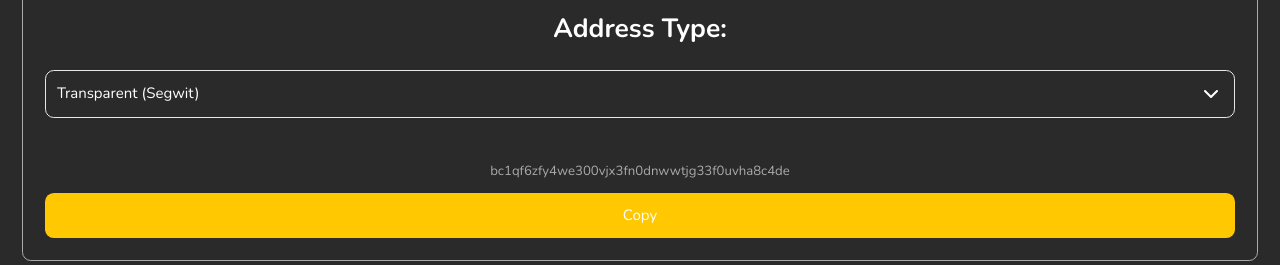
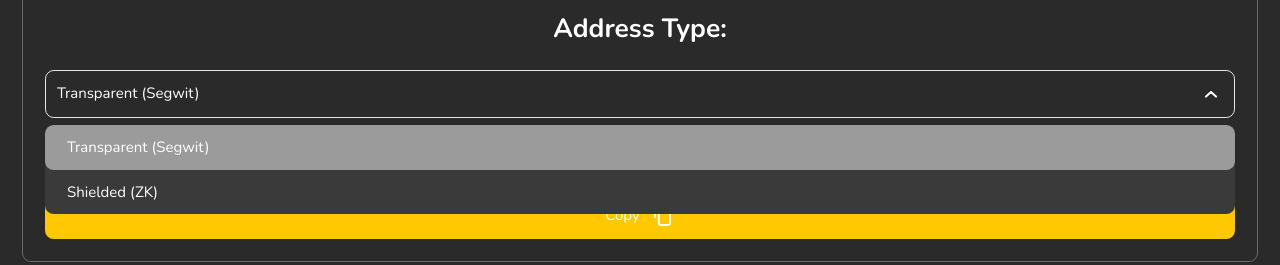
Before and after one commit to Dsmeshilmaring/Namada-SDK, a React (Vite) app: page /mobile-wallets/receive in a window 1280 px wide. Both pictures are taken after a click on the button "Transparent (Segwit)". Shown: the part 532-797 px from the top of the page. Built offline with nearby package versions, Linux system fonts and the light colour scheme.

Commit message:
Updatea receive functionallity

```diff
--- /dev/null
+++ b/src/assets/icons/copy.jsx
@@ -0,0 +1,20 @@
+const CopyIcon = () => {
+  return (
+    <svg
+      width="24"
+      height="24"
+      viewBox="0 0 24 24"
+      fill="none"
+      xmlns="http://www.w3.org/2000/svg"
+    >
+      <path
+        d="M4 13.125L4 7C4 4.79086 5.79086 3 8 3L14.125 3M10 21L16.75 21C17.9926 21 19 19.9926 19 18.75L19 9C19 7.75736 17.9926 6.75 16.75 6.75L10 6.75C8.75736 6.75 7.75 7.75736 7.75 9L7.75 18.75C7.75 19.9926 8.75736 21 10 21Z"
+        stroke="white"
+        strokeWidth="2"
+        strokeLinecap="round"
+      />
+    </svg>
+  );
+};
+
+export default CopyIcon;
--- /dev/null
+++ b/src/assets/icons/up-anchor.jsx
@@ -0,0 +1,21 @@
+const UpAnchorIcon = () => {
+  return (
+    <svg
+      width="24"
+      height="24"
+      viewBox="0 0 24 24"
+      fill="none"
+      xmlns="http://www.w3.org/2000/svg"
+    >
+      <path
+        d="M7 14.5834L12.0008 10L17 14.5834"
+        stroke="white"
+        strokeWidth="2"
+        strokeLinecap="round"
+        strokeLinejoin="round"
+      />
+    </svg>
+  );
+};
+
+export default UpAnchorIcon;
--- a/src/device/mobile-device/mobile-wallets/Mobile-wallets.jsx
+++ b/src/device/mobile-device/mobile-wallets/Mobile-wallets.jsx
@@ -1,3 +1,4 @@
+import { Link } from "react-router-dom";
 import MobileLayout from "../../../components/layout/mobile-layout";
 import EyeIcon from "../../../assets/icons/eye";
 import QrIcon from "../../../assets/icons/qr";
@@ -7,8 +8,6 @@ import RightAchorIcon from "../../../assets/icons/right-achor";
 import UpIcon from "../../../assets/icons/up";
 import DownIcon from "../../../assets/icons/down";
 import Transaction from "../../../components/layout/Transaction";
-import WalletIcon from "../../../assets/icons/wallet";
-import SettingIcon from "../../../assets/icons/setting";
 
 const MobileWallet = () => {
   return (
@@ -35,12 +34,15 @@ const MobileWallet = () => {
           </div>
 
           <div className="w-full flex justify-between mt-[3rem]">
-            <div className="flex flex-col justify-center items-center gap-4">
+            <Link
+              to={"receive"}
+              className="flex flex-col justify-center items-center gap-4"
+            >
               <div className="bg-[#FFC800] p-4 rounded-[.8rem]">
                 <QrIcon w={24} />
               </div>
               <p className="text-[1.4rem]">Receive</p>
-            </div>
+            </Link>
 
             <div className="flex flex-col justify-center items-center gap-4">
               <div className="bg-[#FFC800] p-4 rounded-[.8rem]">
--- a/src/device/mobile-device/mobile-wallets/Receive.jsx
+++ b/src/device/mobile-device/mobile-wallets/Receive.jsx
@@ -1,36 +1,133 @@
+import { useState, useRef, useEffect, use } from "react";
 import DownIcon from "../../../assets/icons/down-achor";
 import LeftIcon from "../../../assets/icons/arrow-left";
+import CopyIcon from "../../../assets/icons/copy";
+import { Link } from "react-router-dom";
+import UpAnchorIcon from "../../../assets/icons/up-anchor";
 
 const RecieveLayout = () => {
+  const [addressType, setAddressType] = useState("Segwit");
+  const [showAddressType, setShowAddressType] = useState(false);
+  const [showAlert, setShowAlert] = useState(false);
+  const addressRef = useRef(null);
+  const [addressActive, setAddressActive] = useState([]);
+
+  const addressList = [
+    {
+      title: "Transparent (Segwit)",
+      image:
+        "https://api.qrserver.com/v1/create-qr-code/?data=bitcoin:bc1qexampleaddress&size=150x150",
+      code: "bc1qf6zfy4we300vjx3fn0dnwwtjg33f0uvha8c4de",
+    },
+    {
+      title: "Shielded (ZK)",
+      image:
+        "https://api.qrserver.com/v1/create-qr-code/?data=bitcoin:zs1p4vexampleaddressshieldedzksnarks&size=150x150",
+      code: "zs1p4vexampleaddressshieldedzksnarks",
+    },
+  ];
+
+  useEffect(() => {
+    const fistActive = addressList[0];
+    setAddressActive(fistActive);
+  }, []);
+
+  // Change the Address Type
+  const addressTypeHandler = () => {
+    setShowAddressType(!showAddressType);
+  };
+
+  const addressActiveHandler = (data) => {
+    setAddressActive(data);
+    setShowAddressType(!showAddressType);
+  };
+
+  // Copy the Address
+  function CopyAddressHandler(e) {
+    const textValue = addressRef.current.textContent;
+
+    if (textValue)
+      navigator.clipboard
+        .writeText(textValue)
+        .then(() => {
+          setShowAlert(true);
+          setTimeout(() => {
+            setShowAlert(false);
+          }, 3000);
+        })
+        .catch((err) => console.log(err));
+  }
+
   return (
-    <section className="bg-[#2A2A2A] h-screen w-full p-8">
-      <div className="pb-8 flex justify-between">
+    <section className="bg-[#2A2A2A] h-screen w-full p-8 relative">
+      <Link to={"/mobile-wallets"} className="pb-8 flex justify-between">
         <LeftIcon color={"#fff"} />
-      </div>
+      </Link>
 
       <p className="text-[2.4rem] font-bold mt-8">Receive</p>
 
-      <div className="border border-[#aaa] mt-8 h-fit rounded-[0.8rem] flex flex-col justify-center items-center p-8 gap-8">
+      <div className="border border-[#6b6b6b] mt-8 h-fit rounded-[0.8rem] flex flex-col justify-center items-center p-8 gap-8">
         <div className="p-4 bg-[#fff] rounded-[1.2rem] mt-8">
-          <img src="https://api.qrserver.com/v1/create-qr-code/?data=bitcoin:bc1qexampleaddress&size=150x150" />
+          <img src={addressActive.image} />
         </div>
 
         <p className="text-[2.4rem] font-bold">Address Type:</p>
 
-        <button className="flex border w-full rounded-[0.8rem] p-4 justify-between">
-          Transparent (Segwit) <DownIcon />
-        </button>
+        <div className="w-full relative">
+          <button
+            onClick={addressTypeHandler}
+            className="flex border w-full rounded-[0.8rem] p-4 justify-between"
+          >
+            {addressActive.title}{" "}
+            {!showAddressType ? <DownIcon /> : <UpAnchorIcon />}
+          </button>
+
+          {showAddressType ? (
+            <div className="absolute top-20 rounded-[0.8rem] left-1/2 translate-x-[-50%] bg-[#3a3a3a] w-full flex flex-col justify-start items-start">
+              {addressList.map((items) => {
+                return (
+                  <div className="w-full rounded-[0.8rem]">
+                    <button
+                      onClick={() => addressActiveHandler(items)}
+                      className={`${
+                        addressActive.title === items.title
+                          ? "bg-[#9b9b9b]"
+                          : "text-[#fff]"
+                      } w-full text-start py-4 px-8 rounded-[0.8rem]`}
+                    >
+                      {items.title}
+                    </button>
+                  </div>
+                );
+              })}
+            </div>
+          ) : (
+            ""
+          )}
+        </div>
 
         <div className="mt-8 flex w-full justify-center flex-col items-center gap-4">
-          <p className="text-[1.2rem] text-[#aaa]">
-            bc1qf6zfy4we300vjx3fn0dnwwtjg33f0uvha8c4de
+          <p ref={addressRef} className="text-[1.2rem] text-[#aaa]">
+            {addressActive.code}
           </p>
 
-          <button className="bg-[#FFC800] rounded-[0.8rem] w-full p-4">
+          <button
+            onClick={CopyAddressHandler}
+            className="bg-[#FFC800] rounded-[0.8rem] w-full p-4 flex justify-center gap-4"
+          >
             Copy
+            <CopyIcon />
           </button>
         </div>
       </div>
+
+      {showAlert ? (
+        <p className="text-center mt-8 h-full text-[#9b9b9b]">
+          Address copied to clipboard
+        </p>
+      ) : (
+        ""
+      )}
     </section>
   );
 };
```
